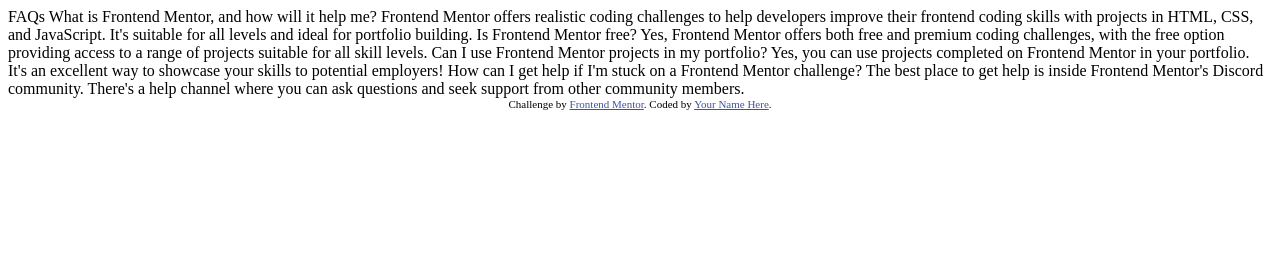
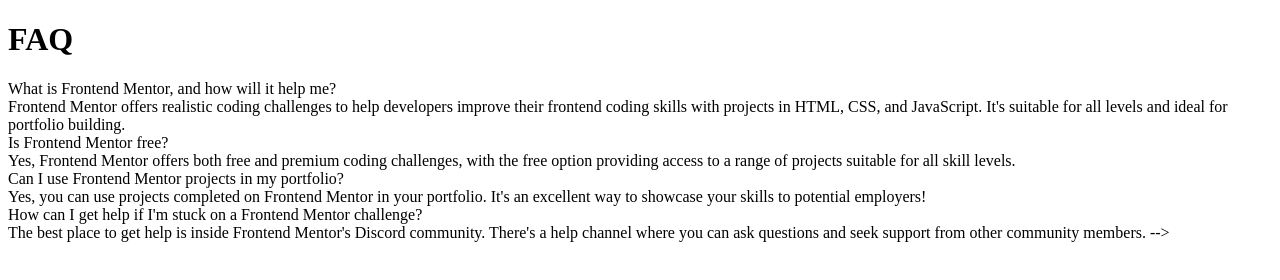
Before and after one commit to swarnim-me/faq-accordion, a plain HTML site: page index.html in a window 1280 px wide. Drawn offline with Linux system fonts and the light colour scheme.

Commit message:
Create basic HTML structure

```diff
--- a/index.html
+++ b/index.html
@@ -1,48 +1,61 @@
 <!DOCTYPE html>
 <html lang="en">
+
 <head>
   <meta charset="UTF-8">
-  <meta name="viewport" content="width=device-width, initial-scale=1.0"> <!-- displays site properly based on user's device -->
+  <meta name="viewport" content="width=device-width, initial-scale=1.0">
+  <!-- displays site properly based on user's device -->
 
   <link rel="icon" type="image/png" sizes="32x32" href="./assets/images/favicon-32x32.png">
 
   <title>Frontend Mentor | FAQ accordion</title>
 
-  <!-- Feel free to remove these styles or customise in your own stylesheet 👍 -->
-  <style>
-    .attribution { font-size: 11px; text-align: center; }
-    .attribution a { color: hsl(228, 45%, 44%); }
-  </style>
 </head>
+
 <body>
+  <main>
+    <div class="content">
+      <h1>FAQ</h1>
+      <div class="questions-wrapper">
+        <div class="question-wrapper">
+          <div class="question">
+            What is Frontend Mentor, and how will it help me?
+          </div>
+          <div class="answer">
+            Frontend Mentor offers realistic coding challenges to help developers improve their frontend coding skills
+            with projects in HTML, CSS, and JavaScript. It's suitable for all levels and ideal for portfolio building.
+          </div>
+        </div>
+        <div class="question-wrapper">
+          <div class="question">
+            Is Frontend Mentor free?
+          </div>
+          <div class="answer">
+            Yes, Frontend Mentor offers both free and premium coding challenges, with the free option providing access
+            to a range of projects suitable for all skill levels.
+          </div>
+        </div>
+        <div class="question-wrapper">
+          <div class="question">
+            Can I use Frontend Mentor projects in my portfolio?
+          </div>
+          <div class="answer">
+            Yes, you can use projects completed on Frontend Mentor in your portfolio. It's an excellent way to showcase
+            your skills to potential employers!
+          </div>
+        </div>
+        <div class="question-wrapper">
+          <div class="question">
+            How can I get help if I'm stuck on a Frontend Mentor challenge?
+          </div>
+          <div class="answer">
+            The best place to get help is inside Frontend Mentor's Discord community. There's a help
+            channel where you can ask questions and seek support from other community members. -->
+          </div>
+        </div>
+      </div>
+    </div>
+  </main>
+</body>
 
-  FAQs
-
-  What is Frontend Mentor, and how will it help me?
-
-  Frontend Mentor offers realistic coding challenges to help developers improve their
-  frontend coding skills with projects in HTML, CSS, and JavaScript. It's suitable for
-  all levels and ideal for portfolio building.
-
-  Is Frontend Mentor free?
-
-  Yes, Frontend Mentor offers both free and premium coding challenges, with the free
-  option providing access to a range of projects suitable for all skill levels.
-
-  Can I use Frontend Mentor projects in my portfolio?
-
-  Yes, you can use projects completed on Frontend Mentor in your portfolio. It's an excellent
-  way to showcase your skills to potential employers!
-
-  How can I get help if I'm stuck on a Frontend Mentor challenge?
-
-  The best place to get help is inside Frontend Mentor's Discord community. There's a help
-  channel where you can ask questions and seek support from other community members.
-
-
-  <div class="attribution">
-    Challenge by <a href="https://www.frontendmentor.io?ref=challenge" target="_blank">Frontend Mentor</a>.
-    Coded by <a href="#">Your Name Here</a>.
-  </div>
-</body>
 </html>
```
